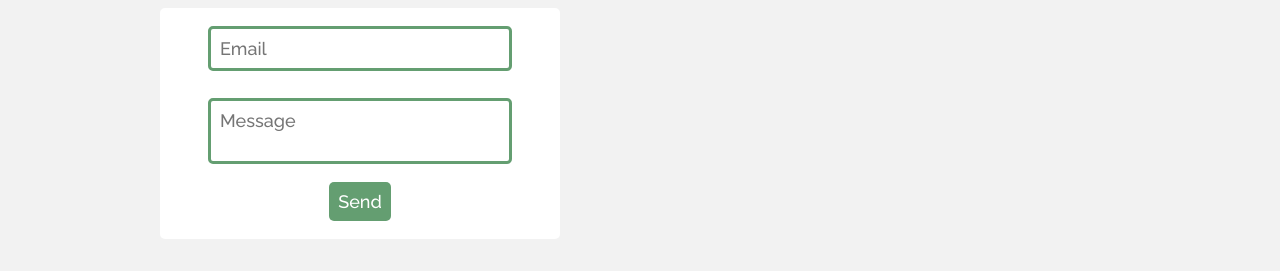
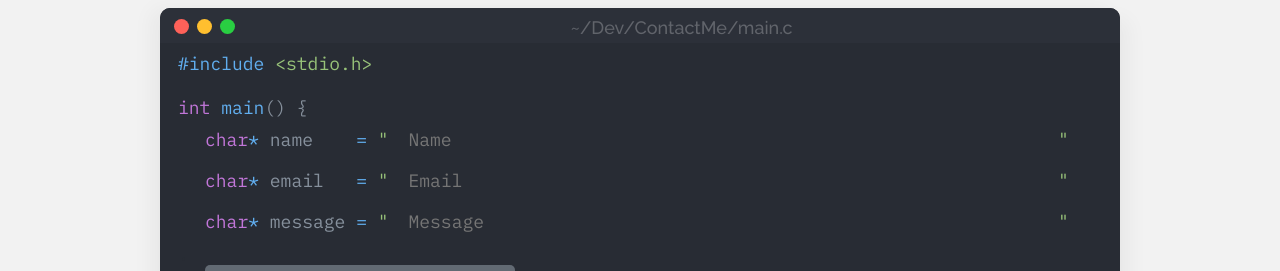
Before and after one commit to JacksonWeber/PersonalWebsite, a Gatsby site: page /contact in a window 1280 px wide. Shown: the part 139-410 px from the top of the page. Built offline with nearby package versions, Linux system fonts and the light colour scheme; Gatsby itself is replaced by a stand-in of ours.

Commit message:
Update home and contact pages.

```diff
--- a/src/pages/contact.js
+++ b/src/pages/contact.js
@@ -3,24 +3,72 @@ import React from "react"
 import Layout from "../components/layout"
 import SEO from "../components/seo"
 import contactStyles from "../styles/layout/contact.module.css"
-import buttonStyles from "../styles/layout/button.module.css"
+import ideStyles from "../styles/layout/ide-hero.module.css"
 
 const Contact = () => (
   <Layout>
     <SEO title="Contact" />
     <h1>Contact</h1>
 
-    <form className={ contactStyles.contactBox } name="contact" method="POST" action={"/submission"} data-netlify="true">
+    <form name="contact" method="POST" action={"/submission"} data-netlify="true">
       <input type={"hidden"} name={"form-name"} value={"contact"}/>
-
+      <div className={ ideStyles.window + " " + contactStyles.window}>
+        <div className={ ideStyles.topBar }>
+          <div className={ ideStyles.buttonGroup }>
+            <div className={ ideStyles.closeButton }/>
+            <div className={ ideStyles.minimizeButton }/>
+            <div className={ ideStyles.fullscreenButton }/>
+          </div>
+          <div className={ideStyles.windowName}> ~/Dev/ContactMe/main.c </div>
+        </div>
+        <div className={ ideStyles.windowContent }>
           <div>
+            <span style={{color: '#61AEEF'}}>#include</span>
+            <span style={{color: '#98C379'}}>{' <stdio.h>'}</span>
+          </div>
+          <br/>
+          <div>
+            <span style={{color: '#C176D8'}}>{'int '}</span>
+            <span style={{color: '#61AEEF'}}>{'main'}</span>
+            <span style={{color: '#86909C'}}>{'() {'}</span>
+          </div>
+          <div style={{'margin-left': '1.5rem'}}>
+            <span style={{color: '#C176D8'}}>{'char'}</span>
+            <span style={{color: '#61AEEF'}}>{'*'}</span>
+            <span style={{color: '#86909C'}}>{' name '}</span>
+            <span style={{color: '#61AEEF'}}>{'\u00A0\u00A0 = '}</span>
+            <span className={ contactStyles.quoteStyle }>{ '"' } </span>
+            <input required placeholder={"Name"} className={ contactStyles.name } name="name" />
+            <span className={ contactStyles.quoteStyle }>{ '"' }</span>
+          </div>
+          <div style={{'margin-left': '1.5rem'}}>
+            <span style={{color: '#C176D8'}}>{'char'}</span>
+            <span style={{color: '#61AEEF'}}>{'*'}</span>
+            <span style={{color: '#86909C'}}>{' email '}</span>
+            <span style={{color: '#61AEEF'}}>{'\u00A0 = '}</span>
+            <span className={ contactStyles.quoteStyle }>{ '"' } </span>
             <input required placeholder={"Email"} className={ contactStyles.email } type="email" name="email" />
+            <span className={ contactStyles.quoteStyle }>{ '"' }</span>
+          </div>
+          <div style={{'margin-left': '1.5rem'}}>
+            <span style={{color: '#C176D8'}}>{'char'}</span>
+            <span style={{color: '#61AEEF'}}>{'*'}</span>
+            <span style={{color: '#86909C'}}>{' message '}</span>
+            <span style={{color: '#61AEEF'}}>{'= '}</span>
+            <span className={ contactStyles.quoteStyle }>{ '"' } </span>
+            <input required placeholder={"Message"} className={ contactStyles.email } name="message" />
+            <span className={ contactStyles.quoteStyle }>{ '"' }</span>
           </div>
           <div>
-        <textarea required placeholder={"Message"} className={ contactStyles.message } name="message"/>
+            <span style={{color: '#282C34'}}>.</span>
+          </div>
+          <div style={{'margin-left': '1.5rem'}}>
+            <button className={ contactStyles.buttonStyle } type="submit"> <span style={{color: '#282C34'}}>{'send(name, email, message);'}</span> </button>
           </div>
           <div>
-        <button className={ contactStyles.buttonStyle + " " + buttonStyles.buttonStyle } type="submit">Send</button>
+            <span style={{color: '#86909C'}}>{'}'}</span>
+          </div>
+        </div>
       </div>
     </form>
   </Layout>
--- a/src/styles/layout/button.module.css
+++ b/src/styles/layout/button.module.css
@@ -12,7 +12,6 @@
 
 .buttonStyle:hover,
 .buttonStyle:focus {
-    color: #649E71;
     background-color: #dfdfdf;
     box-shadow: 10px 10px 20px 0px rgba(0,0,0,0.04),-10px 0 20px 0px rgba(0,0,0,0.04);
 }
--- a/src/styles/layout/contact.module.css
+++ b/src/styles/layout/contact.module.css
@@ -1,41 +1,21 @@
-.contactBox {
-    position: relative;
-    display: inline-block;
-
-    margin-bottom: 3rem;
-
-    border-radius: 5px;
-
-    background-color: #ffffff;
-
-    width: 100%;
-}
-
-.contactBox > div {
-    position: relative;
-}
-
-@media (min-width: 480px) {
-    .contactBox {
-        max-width: 400px;
-    }
-}
-
-.message {
-    margin-top: 1.5rem;
+.window {
+    border-radius: 10px;
     margin-bottom: 1rem;
-
-    resize: none;
 }
 
 .message,
-.email {
-    display: block;
+.email,
+.name {
+    display: inline-block;
 
     width: 70%;
 
-    border: 3px solid #649E71;
-    border-radius: 5px;
+    background-color: #282C34;
+    font-family: 'IBM Plex Mono', monospace;
+
+    color: #86909C;
+    border: none;
+
 
     margin-left: auto;
     margin-right: auto;
@@ -43,21 +23,30 @@
     padding: 0.5rem;
 }
 
-.message:focus,
-.email:focus {
-    box-shadow: 10px 10px 20px 0px rgba(0,0,0,0.04),-10px 0 20px 0px rgba(0,0,0,0.04);
+.buttonStyle {
+    background-color: #626A73;
+    color: #282C34;
+
+    border: none;
+    border-radius: 5px;
+
+    padding: 0.5rem;
+
+    text-decoration: none;
 }
 
-.email {
-    margin-top: 1rem;
+.buttonStyle:hover,
+.buttonStyle:focus {
+    color: #649E71;
+    background-color: #dfdfdf;
 }
 
-button.buttonStyle {
-    display: block;
+.quoteStyle {
+    color: #282C34;
+}
 
-    margin-left: auto;
-    margin-right: auto;
-    margin-bottom: 1rem;
-
-    border: none;
+@media (min-width: 850px) {
+    .quoteStyle {
+        color: #98C379;
+    }
 }
--- a/src/styles/layout/footer.module.css
+++ b/src/styles/layout/footer.module.css
@@ -3,11 +3,11 @@
 }
 
 .icon svg path {
-    fill: #649E71;
+    fill: black;
 }
 
 .icon:hover svg path {
-    fill: #4A4A4A;
+    fill: #626A73;
 }
 
 .footerGroup {
--- a/src/styles/layout/hero.module.css
+++ b/src/styles/layout/hero.module.css
@@ -1,6 +1,6 @@
 .hero {
     min-height: 175px;
-    background-color: #37CAFF;
+    background-color: #4240CC
 }
 
 .buttonGroup {
@@ -14,6 +14,7 @@
 
 .buttonGroup h3 {
     margin-bottom: 0;
+    color: white;
     font-size: 1.5em;
 }
 
@@ -27,6 +28,6 @@
     }
 
     .buttonGroup a {
-        margin-right: 1rem;
+        margin-left: 1rem;
     }
 }
--- a/src/styles/layout/ide-hero.module.css
+++ b/src/styles/layout/ide-hero.module.css
@@ -14,9 +14,7 @@
     font-size: 0.9em;
 }
 
-
 .window span {
-    color: white;
     font-family: 'IBM Plex Mono', monospace;
 }
 
@@ -43,8 +41,6 @@
 
     padding-bottom: .5rem;
 }
-
-
 
 .closeButton,
 .minimizeButton,
@@ -75,7 +71,6 @@
     color: #61646B;
 }
 
-
 @media (min-width: 480px) {
     .window * {
         font-size: 1em;
--- a/src/styles/layout/project-banner.module.css
+++ b/src/styles/layout/project-banner.module.css
@@ -2,6 +2,7 @@
     padding-top: 2rem;
     min-height: 250px;
     background-color: #F2F2F2;
+    box-shadow: 0 -20px 20px #00000052;
 }
 
 .text {
```
Lines whose indentation alone changed are shown as unchanged.
